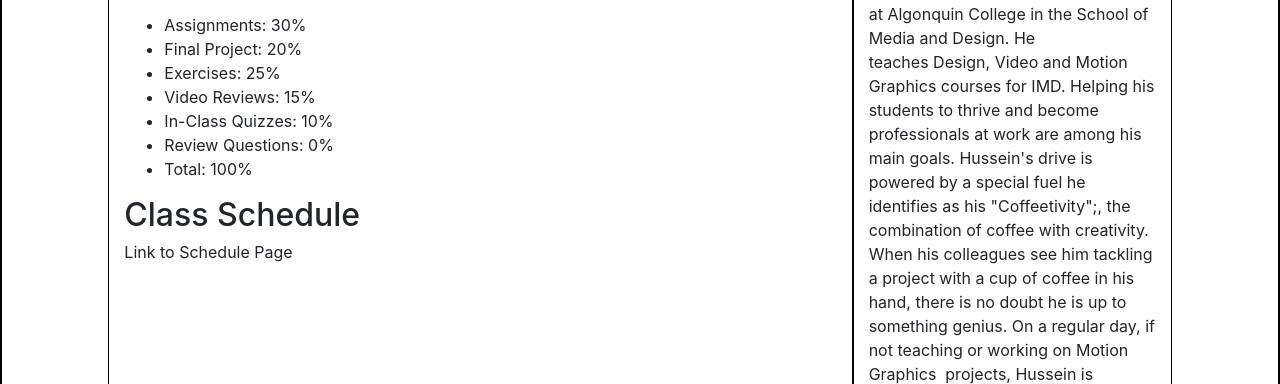
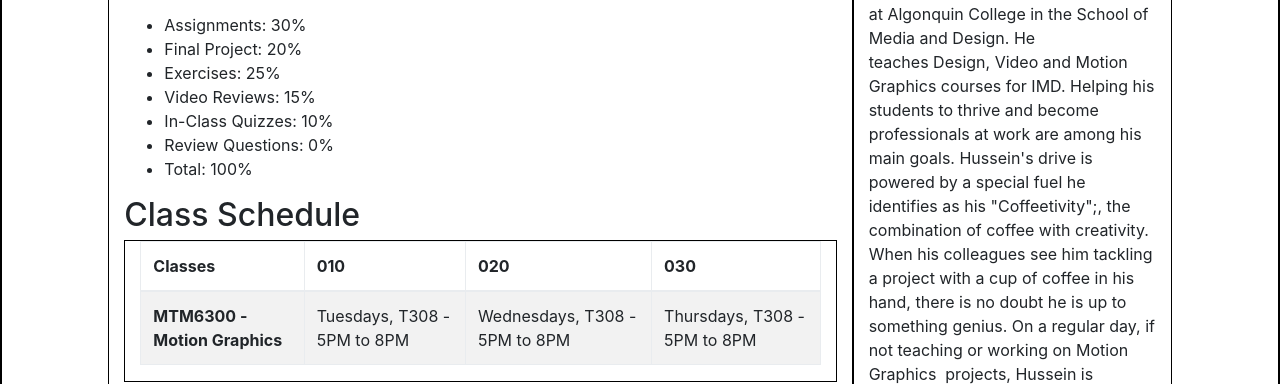
Before and after one commit to MTM6330-F17/chicken_teeth_final, a plain HTML site: page motiongraphics.html in a window 1280 px wide. Shown: the part 568-952 px from the top of the page. Drawn offline with nearby package versions, Linux system fonts and the light colour scheme.

Commit message:
Added Tables and Edited Photos

```diff
--- a/motiongraphics.html
+++ b/motiongraphics.html
@@ -56,7 +56,26 @@
 </ul>
 
 <h2>Class Schedule</h2>
-<p>Link to Schedule Page</p>
+<div class="container">
+    <table class="table table-hover table-bordered table-striped">
+  <thead>
+    <tr>
+      <th scope="col">Classes</th>
+      <th scope="col">010</th>
+      <th scope="col">020</th>
+      <th scope="col">030</th>
+    </tr>
+  </thead>
+  <tbody>
+    <tr>
+      <th scope="row">MTM6300 - Motion Graphics</th>
+      <td>Tuesdays, T308 - 5PM to 8PM</td>
+      <td>Wednesdays, T308 - 5PM to 8PM</td>
+      <td>Thursdays, T308 - 5PM to 8PM</td>
+    </tr>
+  </tbody>
+</table>
+</div>
 </div>
 
 <div class="prof-card col-12 col-sm-3">
--- /dev/null
+++ b/scss/_featurepage.scss
@@ -0,0 +1,9 @@
+div{
+  border: 1px solid black;
+}
+
+.prof-card img{
+  width:100%;
+  margin: 0 auto;
+  vertical-align: middle;
+}
```
Also changed, not shown: scss/main.scss (+1 -11 lines), server-side.html (+23 -2 lines), webproduction.html (+22 -1 lines), images/hussein-tayrani.jpg, images/michael-profile.jpg (added), images/michael-profile.png (deleted), images/robert.jpg, 2 other files.
